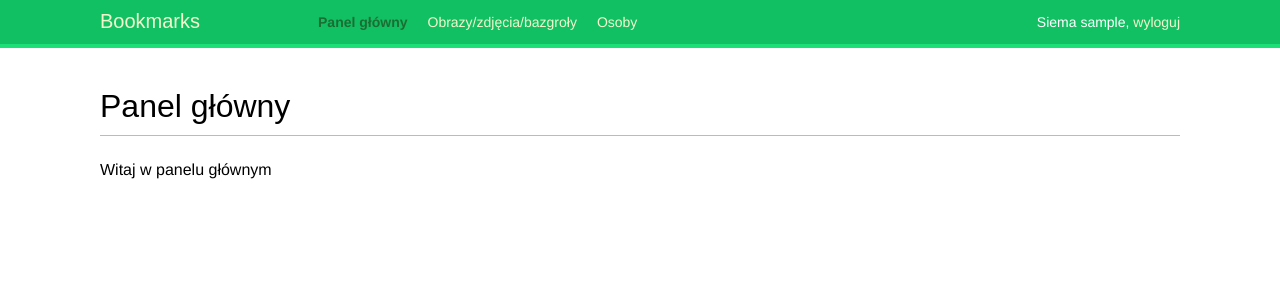
After one commit to KCzenczek/Django_bookmarks_app, a Django app: page /account/ in a window 1280 px wide. The commit adds this page. Shown: the top 300 px of the page. Run offline with Django 3.2, Linux system fonts and the light colour scheme; the visitor is signed in with stand-in values (Sample User, id 1); some web fonts are replaced.

Commit message:
login, logout, dashboard

```diff
--- /dev/null
+++ b/bookmarks/account/templates/account/dashboard.html
@@ -0,0 +1,8 @@
+{% extends "base.html" %}
+
+{% block title %}to jest panel główny{% endblock %}
+
+{% block content %}
+  <h1>Panel główny</h1>
+  <p>Witaj w panelu głównym</p>
+{% endblock %}
--- a/bookmarks/account/templates/base.html
+++ b/bookmarks/account/templates/base.html
@@ -8,6 +8,28 @@
 <body>
   <div id="header">
     <span class="logo">Bookmarks</span>
+    {% if request.user.is_authenticated %}
+      <ul class="menu">
+        <li {% if section == "dashboard" %}class="selected"{% endif %}>
+          <a href="{% url "dashboard" %}">Panel główny</a>
+        </li>
+        <li {% if section == "images" %}class="selected"{% endif %}>
+          <a href="#">Obrazy/zdjęcia/bazgroły</a>
+        </li>
+        <li {% if section == "people" %}class="selected"{% endif %}>
+          <a href="#">Osoby</a>
+        </li>
+      </ul>
+    {% endif %}
+
+    <span class="user">
+      {% if request.user.is_authenticated %}
+        Siema {{ request.user.username }},
+        <a href="{% url "logout" %}">wyloguj</a>
+      {% else %}
+        <a href="{% url "login" %}">śmiało, zaloguj się</a>
+      {% endif %}
+    </span>
   </div>
   <div id="content">
     {% block content %}
--- a/bookmarks/account/urls.py
+++ b/bookmarks/account/urls.py
@@ -1,8 +1,12 @@
 from django.urls import path
+from django.contrib.auth import views as auth_views
 from . import views
 
 
 urlpatterns = [
-    # widoki logowania
-    path('login/', views.user_login, name='login'),
+    # poprzedni widok logowania
+    # path('login/', views.user_login, name='login'),
+    path('login/', auth_views.LoginView.as_view(), name='login'),
+    path('logout/', auth_views.LogoutView.as_view(), name='logout'),
+    path('', views.dashboard, name='dashboard'),
 ]
--- a/bookmarks/account/views.py
+++ b/bookmarks/account/views.py
@@ -2,6 +2,7 @@ from django.http import HttpResponse
 from django.shortcuts import render
 from django.contrib.auth import authenticate, login
 from .forms import LoginForm
+from django.contrib.auth.decorators import login_required
 
 
 def user_login(request):
@@ -10,7 +11,6 @@ def user_login(request):
         if form.is_valid():
             cd = form.cleaned_data
             user = authenticate(
-                request,
                 username=cd['username'],
                 password=cd['password']
             )
@@ -25,3 +25,14 @@ def user_login(request):
     else:
         form = LoginForm()
     return render(request, 'account/login.html', {'form': form})
+
+
+@login_required
+def dashboard(request):
+    return render(
+        request,
+        'account/dashboard.html',
+        {
+            'section': 'dashboard'
+        }
+    )
--- a/bookmarks/bookmarks/settings.py
+++ b/bookmarks/bookmarks/settings.py
@@ -119,3 +119,8 @@ USE_TZ = True
 # https://docs.djangoproject.com/en/2.2/howto/static-files/
 
 STATIC_URL = '/static/'
+
+# używane adresy URL używane będą domyślnie
+LOGIN_REDIRECT_URL = 'dashboard'
+LOGIN_URL = 'login'
+LOGOUT_URL = 'logout'
```
Also changed, not shown: bookmarks/account/templates/registration/logged_out.html (added, +8 -0 lines), bookmarks/account/templates/registration/login.html (added, +23 -0 lines).
